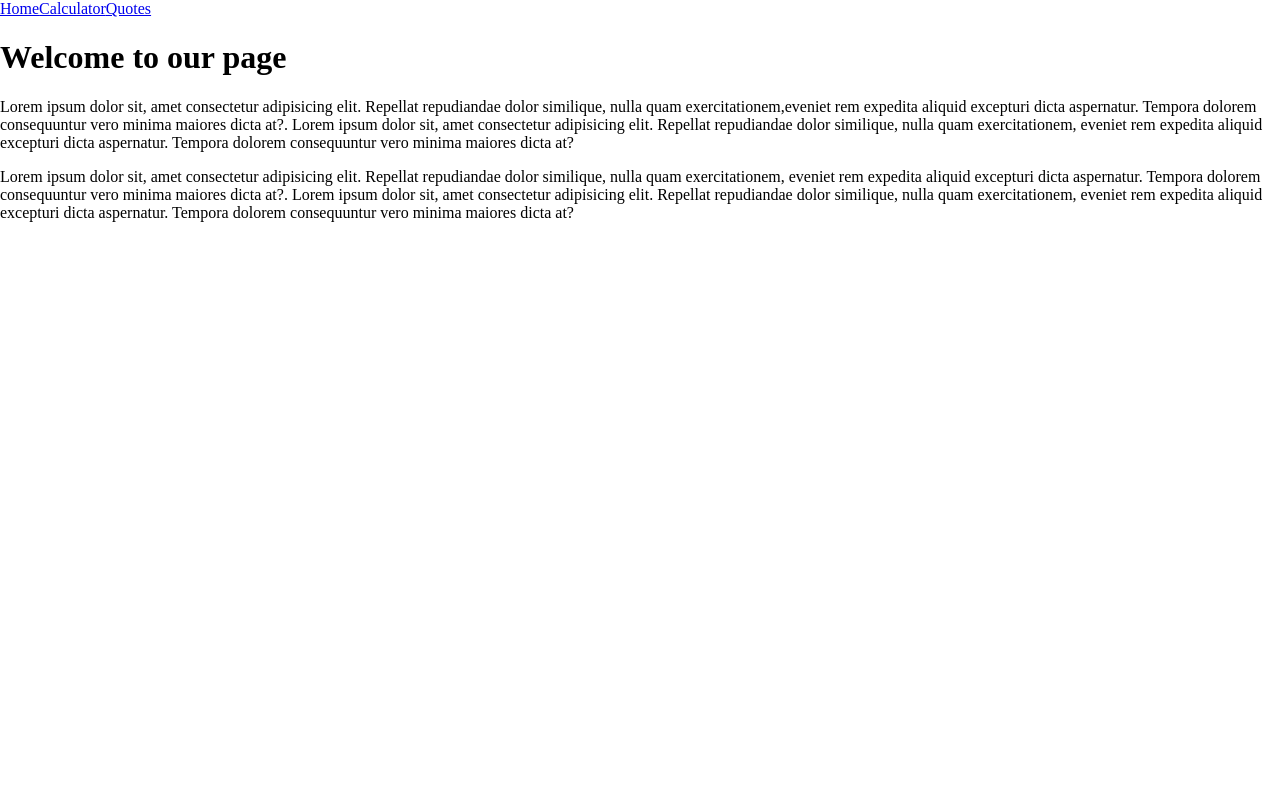
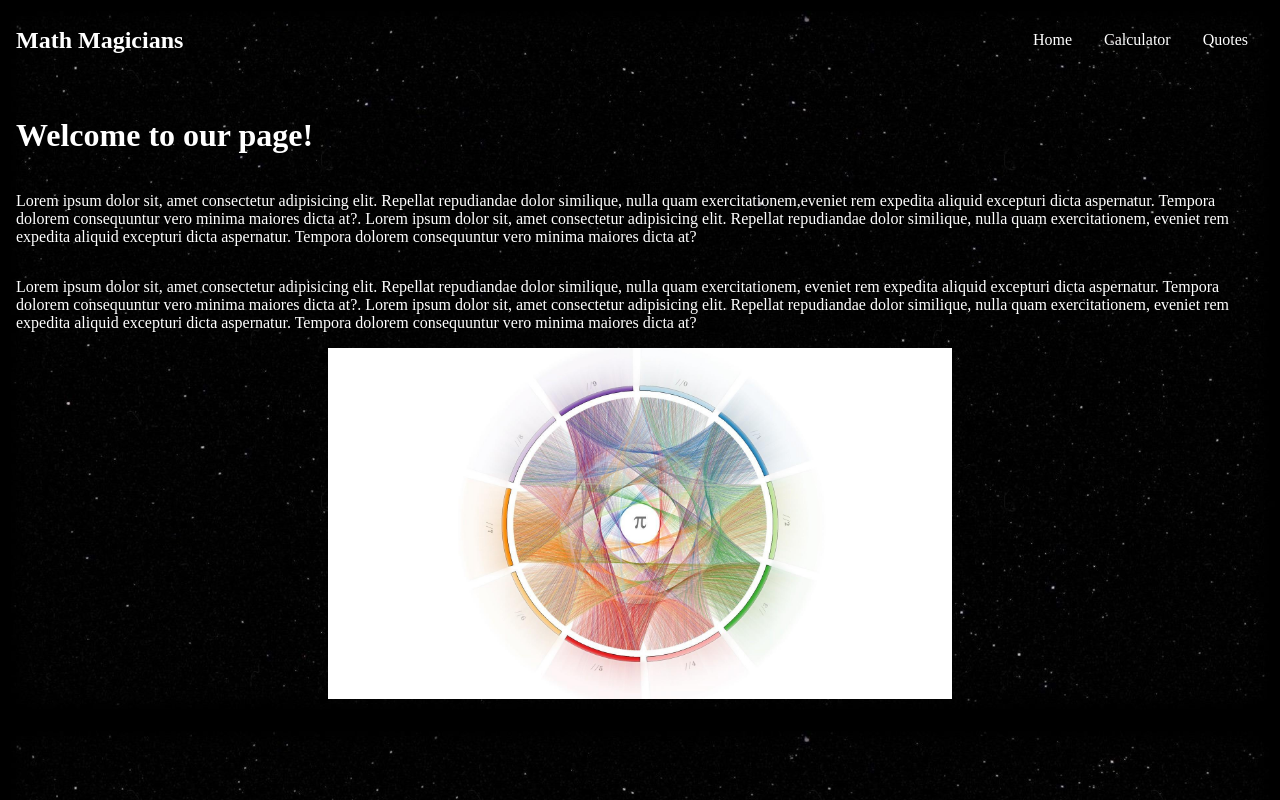
Before and after one commit to smunoz1988/math-magicians-react, a React (Create React App) app: page /Home in a window 1280 px wide. Built offline with nearby package versions, Linux system fonts and the light colour scheme.

Commit message:
update home page styles

```diff
--- a/src/App.css
+++ b/src/App.css
@@ -1,8 +1,3 @@
-.calculator {
-  width: 20rem;
-  margin-top: 50%;
-}
-
 .outputResult {
   display: flex;
   align-items: center;
@@ -55,3 +50,38 @@
 .quoteAuthor {
   font-weight: 900;
 }
+
+h2 {
+  display: flex;
+  align-items: center;
+}
+
+nav {
+  display: flex;
+  justify-content: space-between;
+  padding: 1rem;
+  height: 3rem;
+}
+
+.navItemsContainer {
+  display: flex;
+  align-items: center;
+}
+
+.navItems {
+  padding-left: 1rem;
+  padding-right: 1rem;
+  text-decoration: none;
+  color: white;
+}
+
+.homeContainer{
+  margin: 1rem;
+  display: flex;
+  flex-direction: column;
+}
+
+.homeImageCont {
+  width: 50%;
+  margin: auto;
+}
--- a/src/Components/Home.js
+++ b/src/Components/Home.js
@@ -1,8 +1,11 @@
+import homeImage from '../970426.jpg';
+
 const Home = () => (
-  <div>
+
+  <div className="homeContainer">
 
     <h1>
-      Welcome to our page
+      Welcome to our page!
     </h1>
 
     <p>
@@ -27,7 +30,10 @@ const Home = () => (
       Tempora dolorem consequuntur vero minima maiores dicta at?
     </p>
 
+    <img src={homeImage} className="homeImageCont" alt="logo" />
+
   </div>
+
 );
 
 export default Home;
--- a/src/Components/Navbar.js
+++ b/src/Components/Navbar.js
@@ -2,22 +2,12 @@ import { Link, NavLink } from 'react-router-dom';
 
 const NavBar = () => (
   <nav>
-    <Link
-      to="/"
-    >
-      Home
-    </Link>
-    <NavLink
-      to="/Calculator"
-    >
-      Calculator
-    </NavLink>
-
-    <NavLink
-      to="/Quotes"
-    >
-      Quotes
-    </NavLink>
+    <h2>Math Magicians</h2>
+    <div className="navItemsContainer">
+      <Link to="/" className="navItems">Home</Link>
+      <NavLink to="/Calculator" className="navItems">Calculator</NavLink>
+      <NavLink to="/Quotes" className="navItems">Quotes</NavLink>
+    </div>
   </nav>
 );
 
--- a/src/index.css
+++ b/src/index.css
@@ -2,4 +2,11 @@ body {
   margin: 0;
   display: flex;
   justify-content: center;
+  background-image: url(./84261.jpg);
+  background-size: cover;
+  color: white;
 }
+
+#root {
+  width: 100%;
+}
--- a/src/routes/MagicianRoute.js
+++ b/src/routes/MagicianRoute.js
@@ -8,7 +8,7 @@ const MagicianMathRoute = () => (
   <>
     <NavBar />
 
-    <div>
+    <div className="sectionsContainer">
       <Routes>
         <Route path="Home" element={<Home />} />
         <Route path="Calculator" element={<Calculator />} />
```
Also changed, not shown: src/84261.jpg (added), src/970426.jpg (added).
